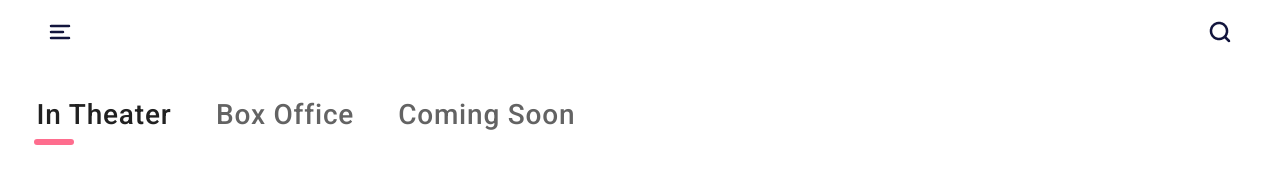
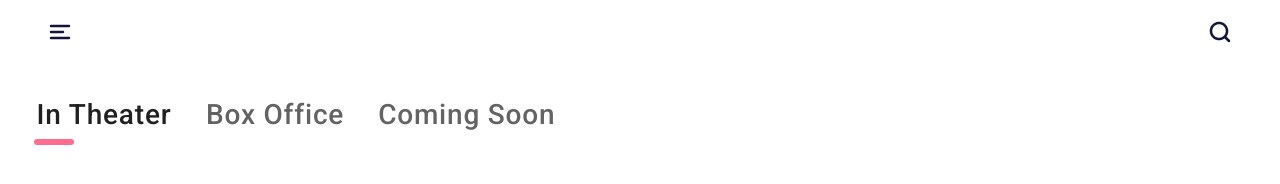
Before and after one commit to yusfiadi/movie-app, a React (Create React App) app: page / in a window 1280 px wide. Shown: the top 184 px of the page. Built offline with nearby package versions, Linux system fonts and the light colour scheme.

Commit message:
edit margin right

```diff
--- a/src/components/ScrollableMenu.js
+++ b/src/components/ScrollableMenu.js
@@ -12,7 +12,7 @@ const useStyles = makeStyles((theme) => ({
   },
   tab: {
     textTransform: 'none',
-    marginRight: 20,
+    marginRight: 10,
     fontSize: 28
   }
 }));
```
